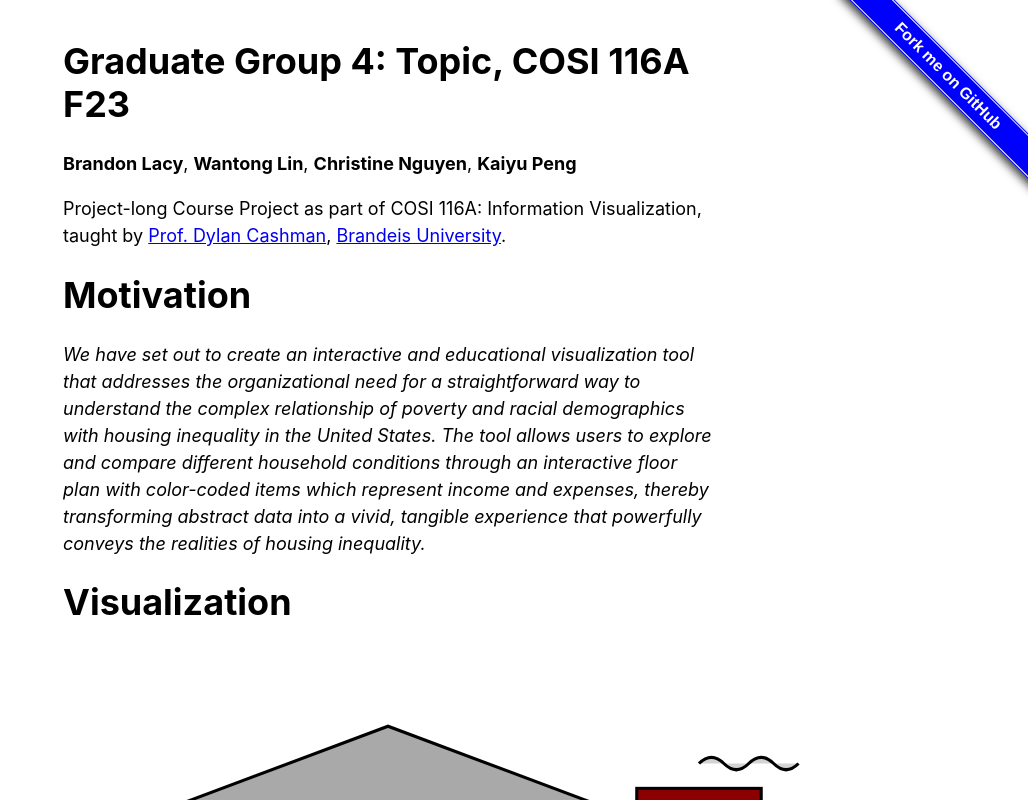
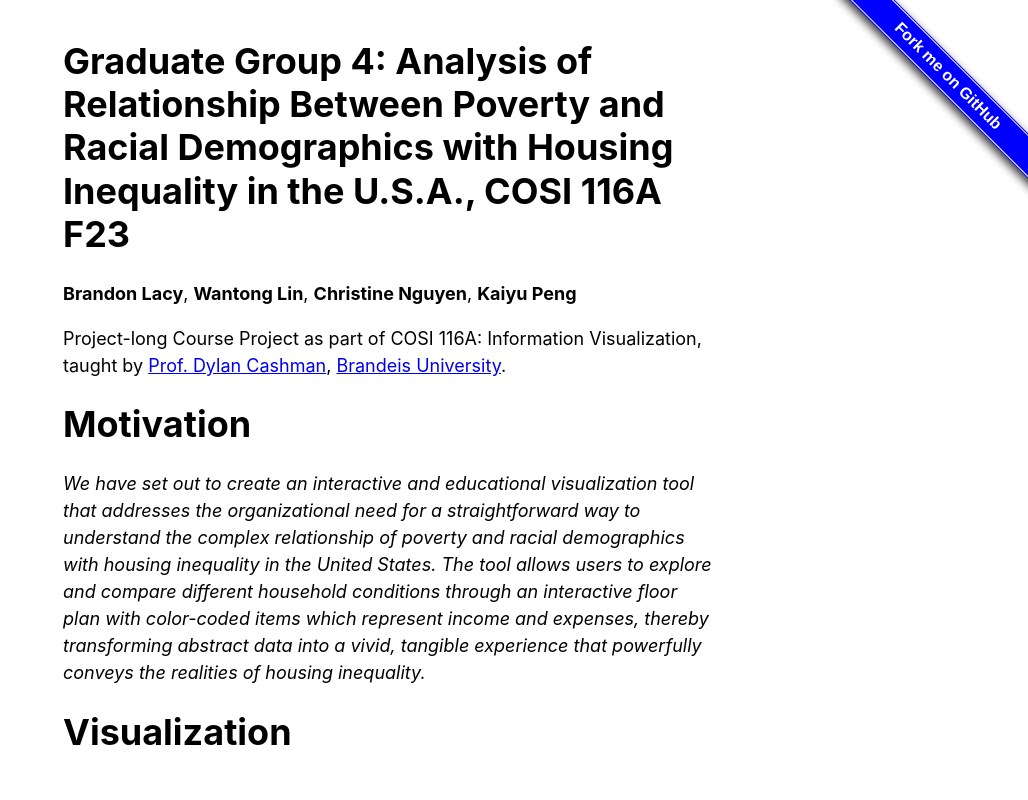
Before and after one commit to COSI116A-Brandeis-InfoVis-Fall23/cosi-116a-final-project-code-AG3NTZ3R0, a plain HTML site: page index.html in a window 1280 px wide. Shown: the top 800 px of the page, without its empty margins (252-1280 px from the left). Drawn offline with Linux system fonts and the light colour scheme.

Commit message:
cleaned up title page to be in line with submission requirements

```diff
--- a/index.html
+++ b/index.html
@@ -22,7 +22,11 @@
 
   <!-- Your writeup goes here -->
   <div class = "content-column">
-    <h1>Graduate Group 4: Topic, COSI 116A F23</h1>
+    <h1>
+      Graduate Group 4:
+      Analysis of Relationship Between Poverty and Racial Demographics with Housing Inequality in the U.S.A.,
+      COSI 116A F23
+    </h1>
     <p>
       <strong>Brandon Lacy</strong>,
       <strong>Wantong Lin</strong>,
@@ -88,7 +92,6 @@
         trends not immediately visible in the raw data, and aiding in the creation of our visualizations.
       </em>
     </p>
-    <p><em>Expectation: Data sources match the problem statement and are appropriate. These descriptions should be very explicit so someone could read your page and properly reproduce your results.</em></p>
 
     <h1>Task Analysis</h1>
     <p>
@@ -100,7 +103,6 @@
         different demographic and housing scenarios.
       </em>
     </p>
-    <p><em>Expectation: Clearly describes domain tasks, processes, goals and abstract tasks for domain problems.</em></p>
 
     <h1>Design Process</h1>
     <p>
@@ -126,7 +128,6 @@
         solutions to this persistent challenge.
       </em>
     </p>
-    <p><em>Expectation: Meaningfully wraps up project and has good future directions.</em></p>
 
     <h1>Acknowledgments</h1>
     <p><em>List here where any code, packages/libraries, text, images, designs, etc. that you leverage come from.</em></p>
```
